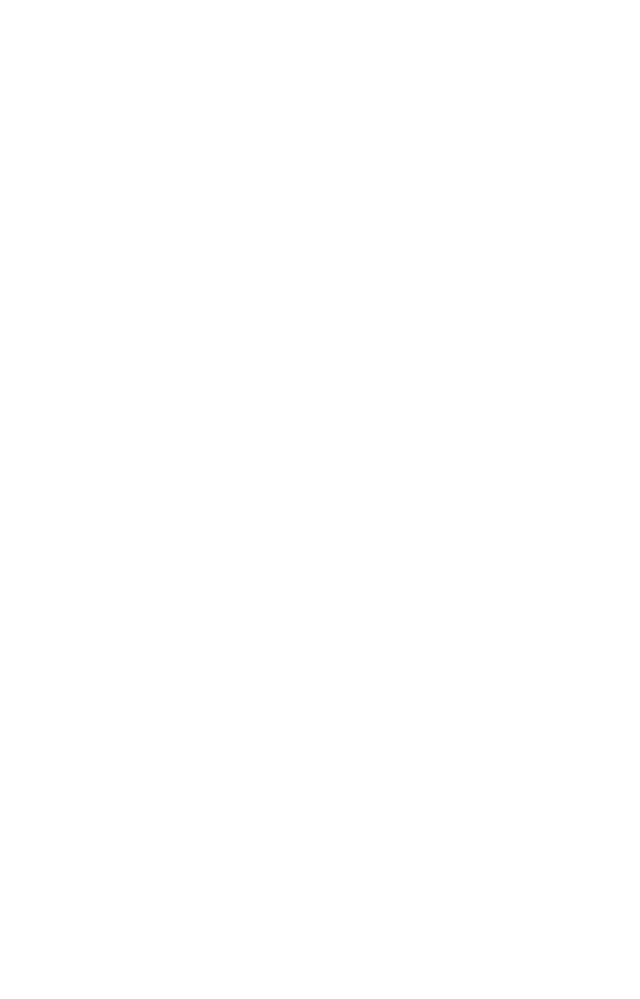
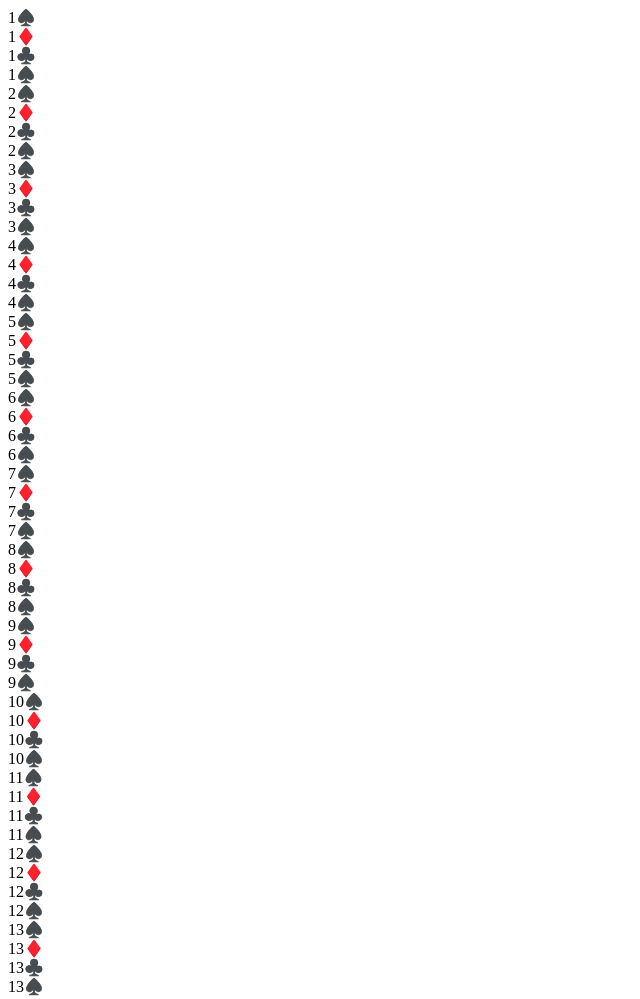
Before and after one commit to otelnov/deck-of-cards, a website with bundled scripts: page index.html in a window 1280 px wide. Shown: the whole page, without its empty margins (0-640 px from the left). Before the commit the page ends 800 px from the top, so only its background shows below. Built offline with nearby package versions, Linux system fonts and the light colour scheme.

Commit message:
feat(view): add html

```diff
--- a/index.html
+++ b/index.html
@@ -8,6 +8,7 @@
 </head>
 
 <body>
+  <div class="deck"></div>
   <script src="main.js"></script>
 </body>
 
--- a/main.ts
+++ b/main.ts
@@ -6,8 +6,24 @@ interface Card {
 const deck: Card[] = [];
 const suits = ['Hearts', 'Diamonds', 'Clubs', 'Spades'];
 
+const emoji = (suit) => {
+  switch (suit) {
+    case 'Hearts':
+      return '♠️';
+    case 'Diamonds':
+      return '♦️';
+    case 'Clubs':
+      return '♣️';
+    case 'Spades':
+      return '♠️';
+    default:
+      return '';
+  }
+}
+
 for (let num = 1; num < 14; num++) {
   for (const suit of suits) {
+    document.querySelector('.deck').innerHTML += `<div class="card">${num + emoji(suit)}</div>`;
     deck.push({ suit, num });
   }
 }
```
